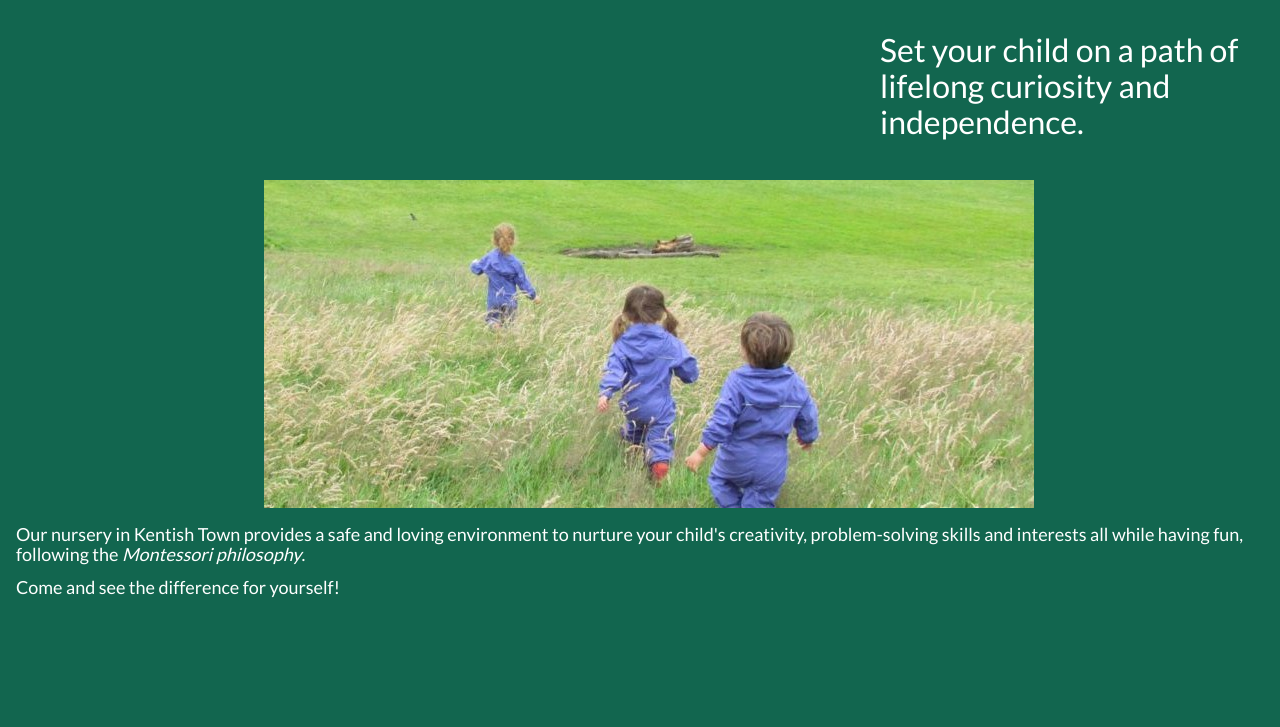
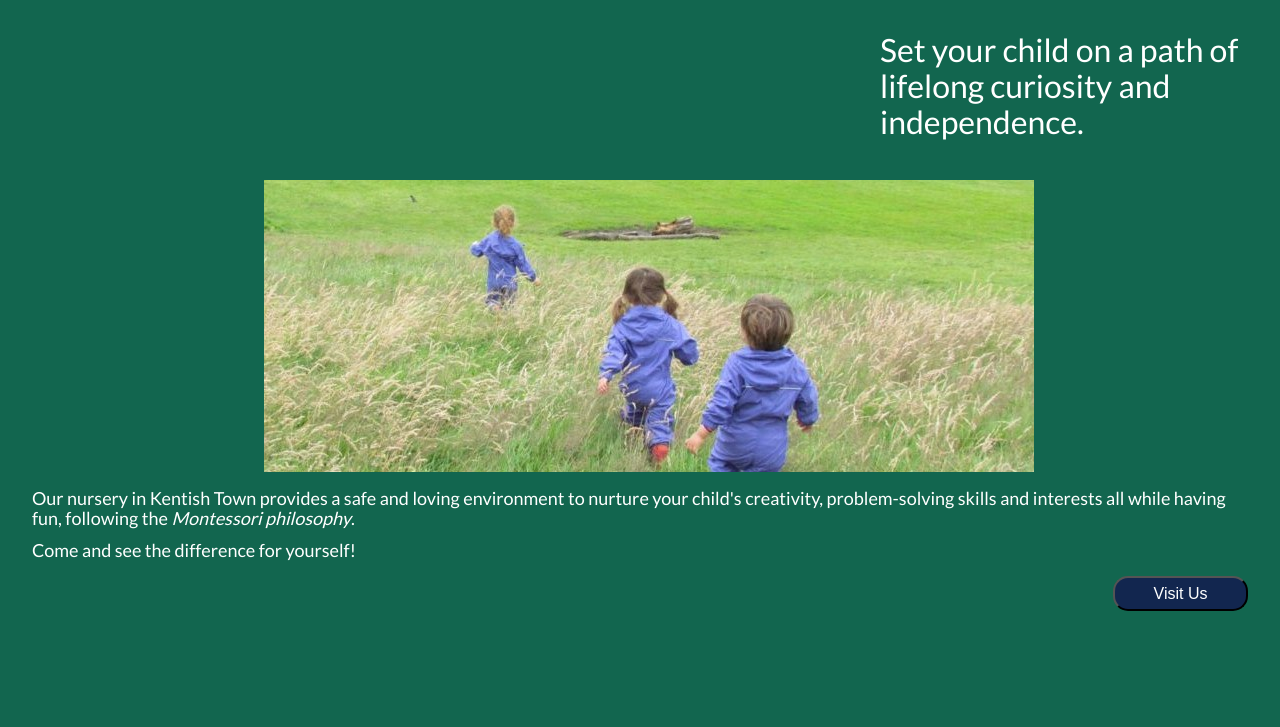
Before and after one commit to norbu35/montessori-garden, an Astro site: page / in a window 1280 px wide. Shown: the part 73-800 px from the top of the page. Built offline with nearby package versions, Linux system fonts and the light colour scheme; Astro itself is replaced by a stand-in of ours.

Commit message:
hero button added

```diff
--- /dev/null
+++ b/src/components/Button.astro
@@ -0,0 +1,18 @@
+---
+const { text } = Astro.props;
+---
+
+<button>{text}</button>
+
+<style lang="scss">
+  @import "../styles/vars.scss";
+
+  button {
+    width: 135px;
+    height: 35px;
+    border-radius: 15px;
+    background-color: $darkblue;
+    font-size: 1rem;
+    color: white;
+  }
+</style>
--- a/src/components/Hero.astro
+++ b/src/components/Hero.astro
@@ -1,6 +1,7 @@
 ---
 import { Image } from "@astrojs/image/components";
 import img from "../assets/images/home/hero.jpg";
+import Button from "./Button.astro";
 ---
 
 <section>
@@ -19,6 +20,17 @@ import img from "../assets/images/home/hero.jpg";
       </p>
       <p>Come and see the difference for yourself!</p>
     </div>
+    <div class="button">
+      <Button text="Visit Us" />
+    </div>
+  </div>
+
+  <script>
+    window.addEventListener("resize", () => {
+      let vh = window.innerHeight * 0.01;
+      document.documentElement.style.setProperty("--vh", `${vh}px`);
+    });
+  </script>
 
   <style lang="scss">
     @import "../styles/vars.scss";
@@ -26,7 +38,7 @@ import img from "../assets/images/home/hero.jpg";
     section {
       width: 100vw;
       height: calc(100vh - $ht-header);
-        display: flex;
+      height: calc(var(--vh, 1vh) * 100 - $ht-header);
       background-color: $green;
 
       .heading {
@@ -50,7 +62,7 @@ import img from "../assets/images/home/hero.jpg";
       .image-container {
         position: relative;
         overflow: hidden;
-          height: 45%;
+        height: 40%;
         margin-right: 2rem;
 
         img {
@@ -67,9 +79,11 @@ import img from "../assets/images/home/hero.jpg";
       }
 
       .subtext {
+        flex-direction: column;
+        justify-content: center;
+        align-items: flex-end;
         display: flex;
-          justify-content: center;
-          padding: 1rem;
+        padding: 1rem 2rem 0 2rem;
         background-color: $green;
         font-size: 1.125rem;
         line-height: 1.125em;
@@ -79,6 +93,10 @@ import img from "../assets/images/home/hero.jpg";
         i {
           font-style: italic;
         }
+
+        .button {
+          margin-top: 1rem;
+        }
       }
 
       .subtext p:not(:last-child) {
@@ -86,5 +104,4 @@ import img from "../assets/images/home/hero.jpg";
       }
     }
   </style>
-  </div>
 </section>
--- a/src/components/Presentation.astro
+++ b/src/components/Presentation.astro
@@ -18,7 +18,7 @@ import TileLinks from "./TileLinks.astro";
   <p>
     All our staff share our core values and are with us because they are
     committed to providing exceptional care that fosters love and trust. Every
-    child has the potential to be great, and they're here to help them discover
+    child has the potential to be great, and we're here to help them discover
     and develop their natural abilities.
   </p>
   <p>
```
Lines whose indentation alone changed are shown as unchanged.
